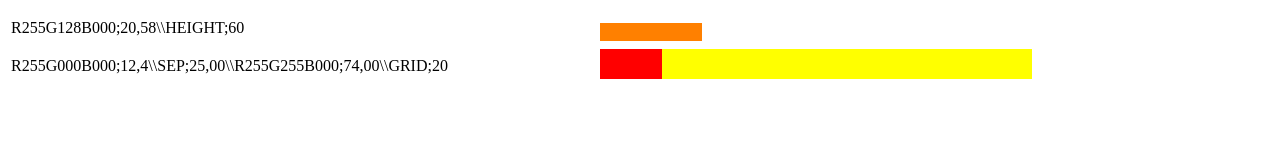
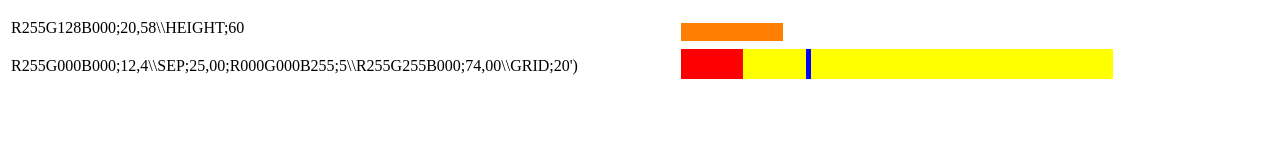
Before and after one commit to casetta-smeup/canvas-js, a plain HTML site: page index.html in a window 1280 px wide. Drawn offline with Linux system fonts and the light colour scheme.

Commit message:
separator

```diff
--- a/app.js
+++ b/app.js
@@ -5,7 +5,7 @@ const DEBUG = true;
 
 function onload() {
     draw('canvas00', 'R255G128B000;20,58\\HEIGHT;60');
-    draw('canvas01', 'R255G000B000;12,4\\SEP;25,00\\R255G255B000;74,00\\GRID;20');
+    draw('canvas01', 'R255G000B000;12,4\\SEP;25,00;R000G000B255;5\\R255G255B000;74,00\\GRID;20');
 }
 
 function draw(canvasID, value) {
@@ -80,6 +80,43 @@ function drawGraphicCell(ctx, value) {
             }
         })
     }
+
+    vSeparatorsList.forEach(sep => {
+        if (DEBUG) {
+            console.log(sep);
+        }
+
+        if (sep.startsWith("SEP") || sep.startsWith("DIV")) {
+            drawSeparator(ctx, sep);
+        } else if (sep.startsWith("ARW")) {
+            // drawArrow(sep, width);
+        } else if (sep.startsWith("GRID")) {
+            // drawGrid(sep, shapes, width);
+        }
+    });
+}
+
+function drawSeparator(ctx, sep) {
+
+    var vSeparatorPart = sep.substring("SEP;".length).split(";");
+    var vColor = "R000G000B000";
+    var vThickness = 2;
+    var vPositionPart = vSeparatorPart[0];
+    if (vSeparatorPart.length > 1) {
+        vColor = vSeparatorPart[1];
+    }
+    if (vSeparatorPart.length > 2) {
+        vThickness = parseInt(vSeparatorPart[2]);
+    }
+
+    // I dont know, but it's a fucking copia incolla
+    if (vPositionPart.indexOf(",") > -1) {
+        vPositionPart = vPositionPart.replace(',', '.');
+    }
+
+    var x = getDim(ctx.canvas.width, parseFloat(vPositionPart));
+
+    drawRect(ctx, x, 0, vThickness, ctx.canvas.height, getColorFromString(vColor));
 }
 
 function isShapeMarker(value) {
@@ -171,28 +208,7 @@ class GraphicElement {
 
     initColor(rgbString) {
         if (rgbString.length > 11 && this.isValidColor(rgbString)) {
-            var rgb = rgbString.substring(0, 12);
-
-            var rIndex = rgb.indexOf('R');
-            var gIndex = rgb.indexOf('G');
-            var bIndex = rgb.indexOf('B');
-
-            if (rIndex < 0
-                || gIndex < 0
-                || bIndex < 0) {
-
-                return;
-            }
-
-            var r = rgb.substring(rIndex + 1, rIndex + 4);
-            var g = rgb.substring(gIndex + 1, gIndex + 4);
-            var b = rgb.substring(bIndex + 1, bIndex + 4);
-
-            try {
-                this.color = new Color(parseInt(r), parseInt(g), parseInt(b));
-            } catch (e) {
-                console.error(e);
-            }
+            this.color = getColorFromString(rgbString.substring(0, 12));
 
             try {
                 this.width = parseFloat(rgbString.substring(13).replace(',', '.'));
@@ -283,3 +299,28 @@ class Color {
         return 'rgb(' + this.r + ', ' + this.g + ', ' + this.b + ')';
     }
 }
+
+function getColorFromString(rgb) {
+    var rIndex = rgb.indexOf('R');
+    var gIndex = rgb.indexOf('G');
+    var bIndex = rgb.indexOf('B');
+
+    if (rIndex < 0
+        || gIndex < 0
+        || bIndex < 0) {
+
+        return;
+    }
+
+    var r = rgb.substring(rIndex + 1, rIndex + 4);
+    var g = rgb.substring(gIndex + 1, gIndex + 4);
+    var b = rgb.substring(bIndex + 1, bIndex + 4);
+
+    try {
+        return new Color(parseInt(r), parseInt(g), parseInt(b));
+    } catch (e) {
+        console.error(e);
+    }
+
+    return null;
+}
--- a/index.html
+++ b/index.html
@@ -21,7 +21,7 @@
             </td>
         </tr>
         <tr>
-            <td>R255G000B000;12,4\\SEP;25,00\\R255G255B000;74,00\\GRID;20</td>
+            <td>R255G000B000;12,4\\SEP;25,00;R000G000B255;5\\R255G255B000;74,00\\GRID;20')</td>
             <td>
                 <canvas id="canvas01" width="500" height="30"></canvas>
             </td>
```
